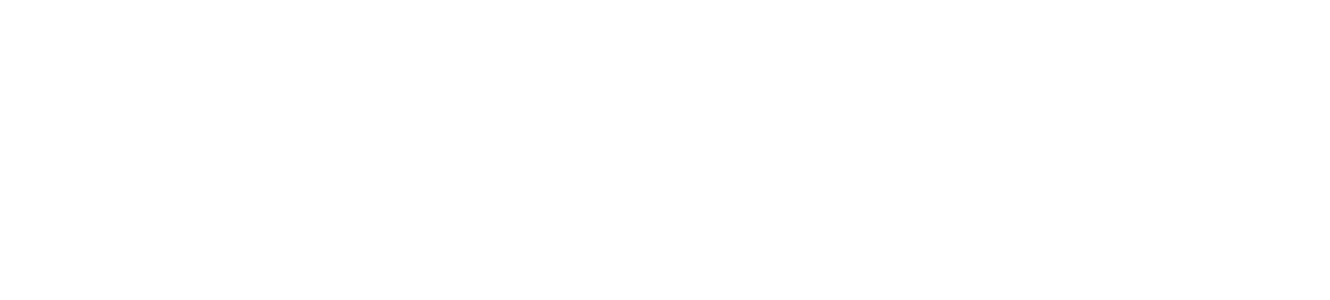
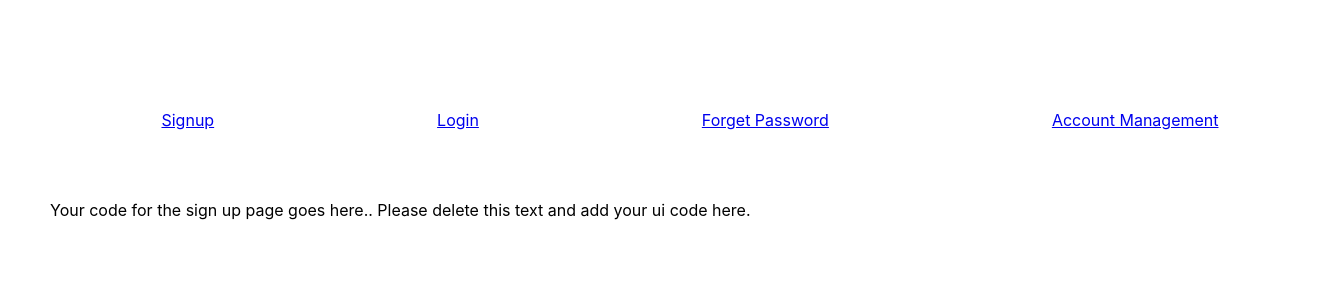
Before and after one commit to Alphalagatt/rody_realty_project_app, a React (Create React App) app: page / in a window 1280 px wide. Before the commit this address had no page. Shown: the top 300 px of the page, 1330 px wide, since content can reach past the window. Built offline with nearby package versions, Linux system fonts and the light colour scheme.

Commit message:
Enabled Routing and links to pages in the authorization sprint. 03/03/2024

```diff
--- a/src/App.js
+++ b/src/App.js
@@ -1,26 +1,22 @@
-
-import { BrowserRouter as Router, Route, Routes } from "react-router-dom";
-import { Link} from "react-router-dom";
-//import Signup from "./Views/Authentication_and_authorization/signup";
-//import Login from "./Views/Authentication_and_authorization/login";
-
-
-
+import { Route, Routes } from "react-router-dom";
+import Login from "./Views/Authentication_and_authorization/login";
+import Signup from "./Views/Authentication_and_authorization/signup";
+import Nav from "./Components/Nav";
+import AccountManagementPage from "./Views/Authentication_and_authorization/account_management_page";
+import ForgetPassword from "./Views/Authentication_and_authorization/forget_password";
+import "../src/index.css"
 
 function App() {
   return (
-    <Router>
-      <Routes>
-        <Route path="/signup">
-          welcome
-        </Route>
-        <Route path="/login">
-          login
-        </Route>
-
-      </Routes>
-
-    </Router>
+    <div className="main-body">
+    <Nav/>
+    <Routes >
+      <Route path="/" element={<Signup/>} />
+      <Route path="/login" element={<Login/>} />
+      <Route path="/forget_password" element={<ForgetPassword/>}/>
+      <Route path="/account_management_page" element={<AccountManagementPage/>}/>
+    </Routes>
+    </div>
   );
 }
 
--- /dev/null
+++ b/src/Components/Nav.js
@@ -0,0 +1,13 @@
+import { Link } from "react-router-dom";
+
+function Nav() {
+    return <div className="Top-nav">
+        <Link to="/">Signup</Link>
+        <Link to="/login">Login</Link>
+        <Link to="/forget_password">Forget Password</Link>
+        <Link to="/account_management_page">Account Management</Link>
+    </div>
+}
+
+
+export default Nav;
--- a/src/Views/Authentication_and_authorization/account_management_page.js
+++ b/src/Views/Authentication_and_authorization/account_management_page.js
@@ -1,6 +1,6 @@
 
 
-function Account_management_page() {
+function AccountManagementPage() {
     return(
         <div>
             Your code for the account management page goes here..
@@ -10,4 +10,4 @@ function Account_management_page() {
     );
 };
 
-export default Account_management_page;
+export default AccountManagementPage;
--- a/src/Views/Authentication_and_authorization/forget_password.js
+++ b/src/Views/Authentication_and_authorization/forget_password.js
@@ -1,5 +1,5 @@
 
-function Forget_password() {
+function ForgetPassword() {
     return(
         <div>
             Your code for the forget password page goes here..
@@ -9,4 +9,4 @@ function Forget_password() {
     )
 }
 
-export default Forget_password;
+export default ForgetPassword;
--- a/src/index.css
+++ b/src/index.css
@@ -11,3 +11,17 @@ code {
   font-family: source-code-pro, Menlo, Monaco, Consolas, 'Courier New',
     monospace;
 }
+.Top-nav{
+  display: flex;
+  justify-content: space-around;
+  width: 100vw;
+  height: 50px;
+  padding-top: 10px;
+  padding-bottom: 10px;
+  margin-top: 50px;
+  margin-bottom: 30px;
+}
+
+.main-body{
+  padding: 50px;
+}
--- a/src/index.js
+++ b/src/index.js
@@ -2,6 +2,7 @@ import React from 'react';
 import ReactDOM from 'react-dom/client';
 import './index.css';
 import App from './App';
+import { BrowserRouter } from 'react-router-dom';
 
 const root = ReactDOM.createRoot(document.getElementById('root'));
-root.render(<React.StrictMode> <App /> </React.StrictMode>);
+root.render(<React.StrictMode><BrowserRouter><App/></BrowserRouter></React.StrictMode>);
```
